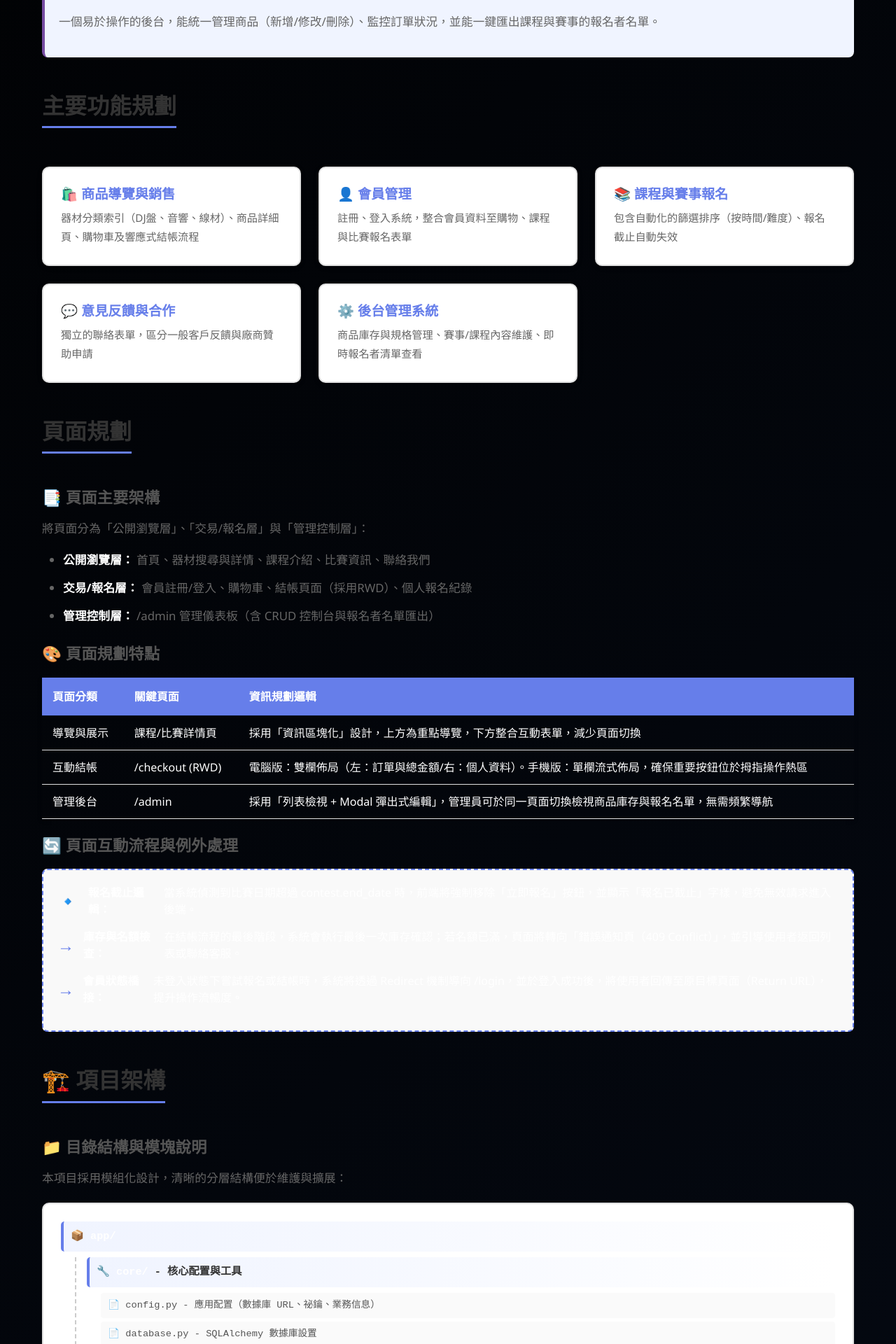
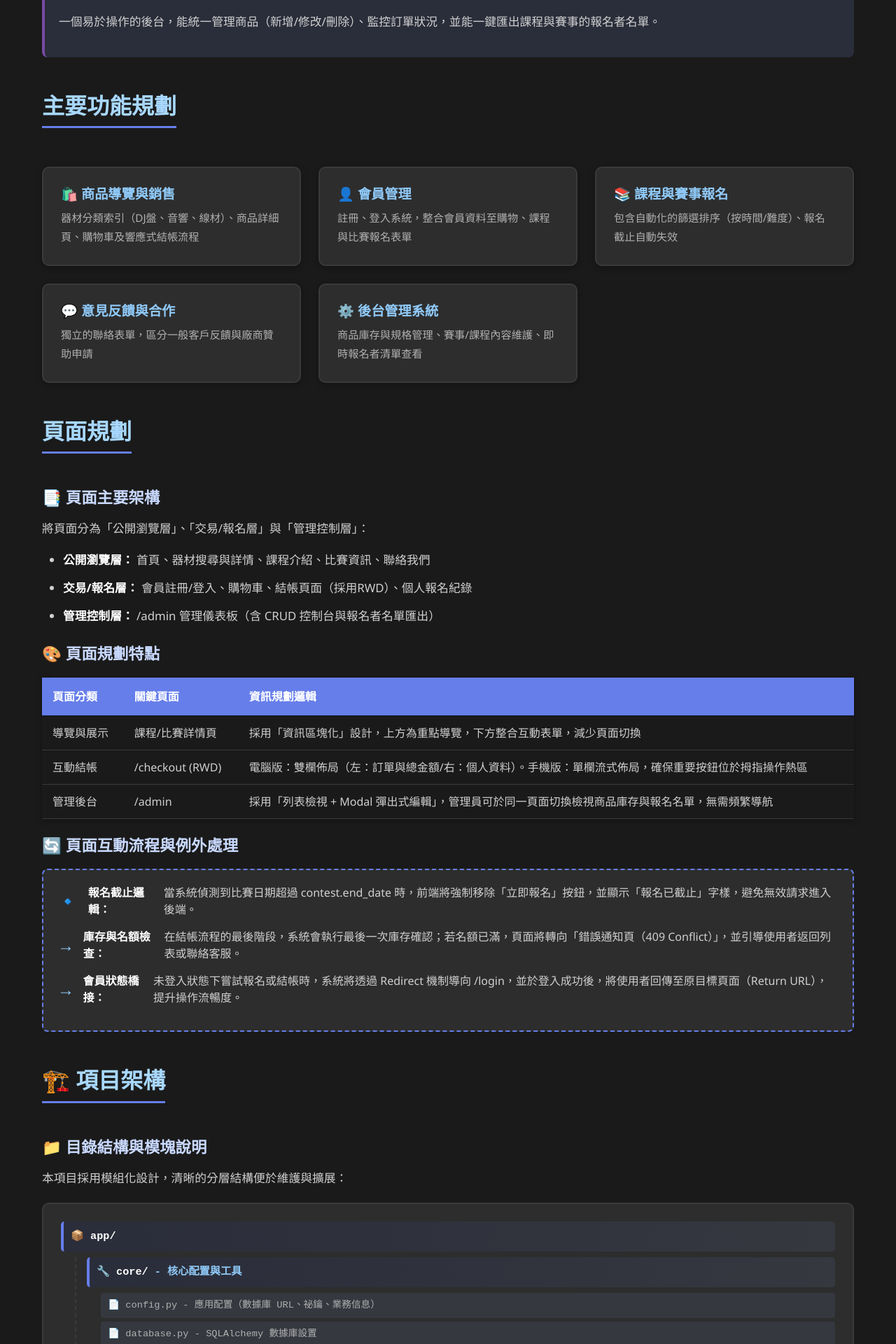
Before and after one commit to sam029031/dj_drop_the_beat, a FastAPI app: page /about in a window 1280 px wide. Shown: the part 1400-3320 px from the top of the page at 70% size. Run offline with FastAPI, Linux system fonts and the light colour scheme.

Commit message:
change template

```diff
--- a/templates/about.html
+++ b/templates/about.html
@@ -4,10 +4,20 @@
 
 {% block content %}
 <style>
+    body {
+        background: #1a1a1a;
+    }
+
+    main#main-content {
+        background: #1a1a1a;
+    }
+
     .about-container {
         max-width: 1200px;
         margin: 0 auto;
         padding: 40px 20px;
+        background: #1a1a1a;
+        color: #e0e0e0;
     }
 
     .about-hero {
@@ -38,7 +48,7 @@
 
     .about-section h2 {
         font-size: 2em;
-        color: #333;
+        color: #a8d8ff;
         margin-bottom: 25px;
         padding-bottom: 10px;
         border-bottom: 3px solid #667eea;
@@ -47,7 +57,7 @@
 
     .about-section h3 {
         font-size: 1.4em;
-        color: #555;
+        color: #c9d9ff;
         margin-top: 25px;
         margin-bottom: 15px;
     }
@@ -55,7 +65,7 @@
     .about-section p {
         font-size: 1.05em;
         line-height: 1.8;
-        color: #666;
+        color: #d0d0d0;
         margin-bottom: 15px;
     }
 
@@ -67,32 +77,34 @@
     .about-section li {
         font-size: 1.05em;
         line-height: 1.8;
-        color: #666;
+        color: #d0d0d0;
         margin-bottom: 10px;
     }
 
     .pain-point {
-        background: #f8f9fa;
+        background: #2d2d2d;
         padding: 15px 20px;
         margin: 10px 0;
         border-left: 4px solid #667eea;
         border-radius: 5px;
+        color: #d0d0d0;
     }
 
     .pain-point strong {
-        color: #667eea;
+        color: #90caf9;
     }
 
     .requirement-box {
-        background: #f0f4ff;
+        background: #2a2d3a;
         padding: 20px;
         margin: 15px 0;
         border-radius: 8px;
         border-left: 4px solid #764ba2;
+        color: #d0d0d0;
     }
 
     .requirement-box h4 {
-        color: #764ba2;
+        color: #b39ddb;
         margin-top: 0;
     }
 
@@ -104,22 +116,23 @@
     }
 
     .feature-card {
-        background: white;
-        border: 2px solid #e0e0e0;
+        background: #2d2d2d;
+        border: 2px solid #3a3a3a;
         border-radius: 10px;
         padding: 25px;
         transition: all 0.3s ease;
-        box-shadow: 0 2px 8px rgba(0,0,0,0.1);
+        box-shadow: 0 2px 8px rgba(0,0,0,0.3);
+        color: #d0d0d0;
     }
 
     .feature-card:hover {
         border-color: #667eea;
-        box-shadow: 0 4px 16px rgba(102, 126, 234, 0.2);
+        box-shadow: 0 4px 16px rgba(102, 126, 234, 0.4);
         transform: translateY(-5px);
     }
 
     .feature-card h4 {
-        color: #667eea;
+        color: #90caf9;
         font-size: 1.2em;
         margin-bottom: 10px;
     }
@@ -127,13 +140,14 @@
     .feature-card p {
         margin: 0;
         font-size: 0.95em;
+        color: #b0b0b0;
     }
 
     .page-structure-table {
         width: 100%;
         border-collapse: collapse;
         margin: 20px 0;
-        box-shadow: 0 2px 8px rgba(0,0,0,0.1);
+        box-shadow: 0 2px 8px rgba(0,0,0,0.3);
     }
 
     .page-structure-table th {
@@ -146,19 +160,21 @@
 
     .page-structure-table td {
         padding: 12px 15px;
-        border-bottom: 1px solid #e0e0e0;
+        border-bottom: 1px solid #3a3a3a;
+        color: #d0d0d0;
     }
 
     .page-structure-table tr:hover {
-        background: #f8f9fa;
+        background: #2a2a2a;
     }
 
     .interaction-flow {
-        background: #f9f9f9;
+        background: #2d2d2d;
         border: 2px dashed #667eea;
         border-radius: 8px;
         padding: 20px;
         margin: 20px 0;
+        color: #d0d0d0;
     }
 
     .flow-item {
@@ -169,7 +185,7 @@
 
     .flow-item::before {
         content: "→";
-        color: #667eea;
+        color: #90caf9;
         font-size: 1.5em;
         font-weight: bold;
         margin-right: 15px;
@@ -303,17 +327,17 @@
 
     .tree-label {
         padding: 10px;
-        background: linear-gradient(90deg, #f0f4ff 0%, #fff 100%);
+        background: linear-gradient(90deg, #2a2d3a 0%, #35383f 100%);
         border-left: 4px solid #667eea;
         border-radius: 5px;
         font-weight: 600;
-        color: #333;
+        color: #90caf9;
         cursor: pointer;
         transition: all 0.2s ease;
     }
 
     .tree-label:hover {
-        background: linear-gradient(90deg, #e8ecff 0%, #fff 100%);
+        background: linear-gradient(90deg, #323645 0%, #3d4048 100%);
         border-left-color: #764ba2;
         transform: translateX(5px);
     }
@@ -333,16 +357,17 @@
     .tree-descriptions > div {
         padding: 8px 10px;
         margin: 5px 0;
-        background: #fafafa;
+        background: #35383f;
         border-radius: 4px;
-        color: #555;
+        color: #b0b0b0;
         font-size: 0.9em;
         transition: all 0.2s ease;
     }
 
     .tree-descriptions > div:hover {
-        background: #f0f4ff;
+        background: #3f4350;
         padding-left: 15px;
+        color: #d0d0d0;
     }
 
     @media (max-width: 768px) {
```
Also changed, not shown: other parts of templates/about.html (+23 -15 lines).
